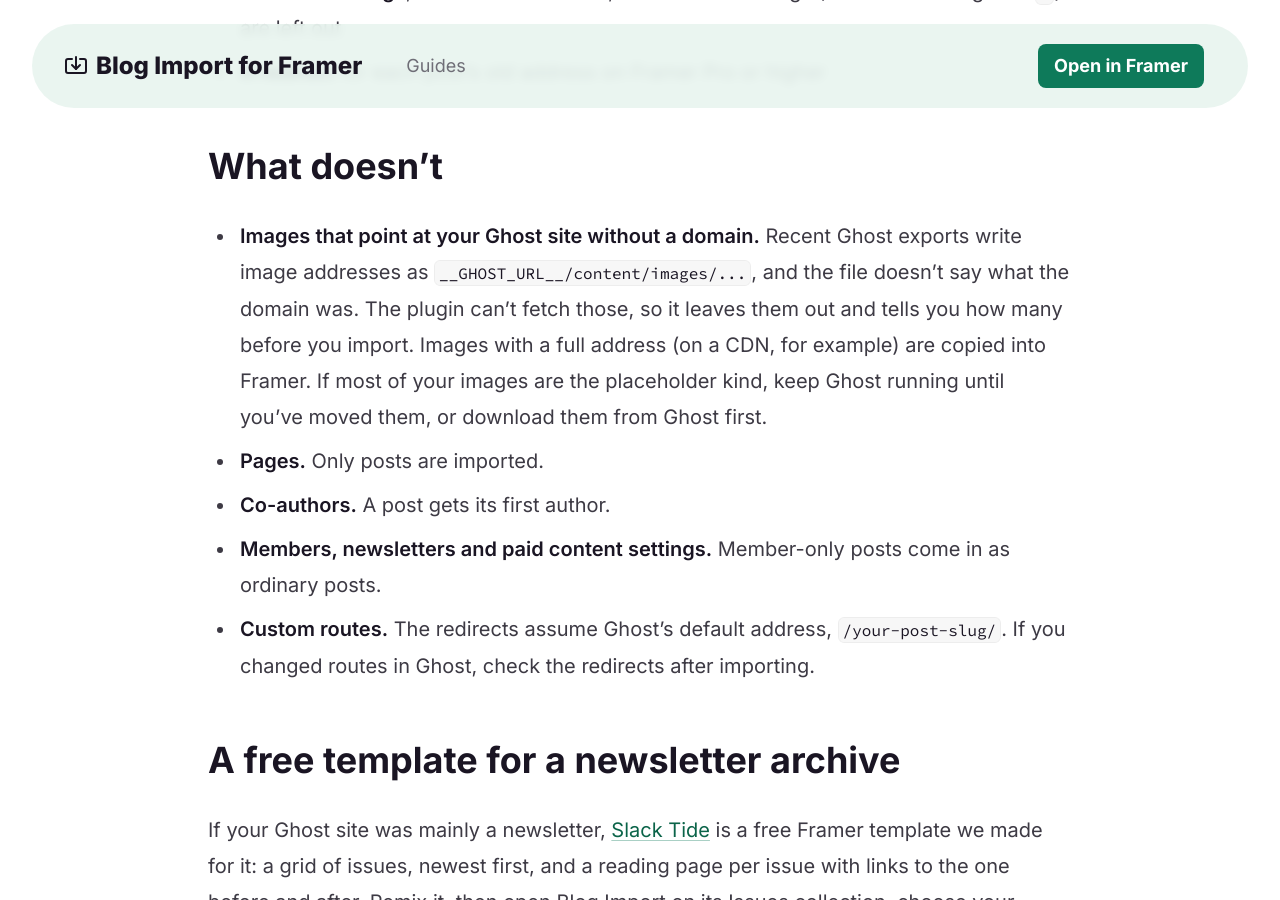
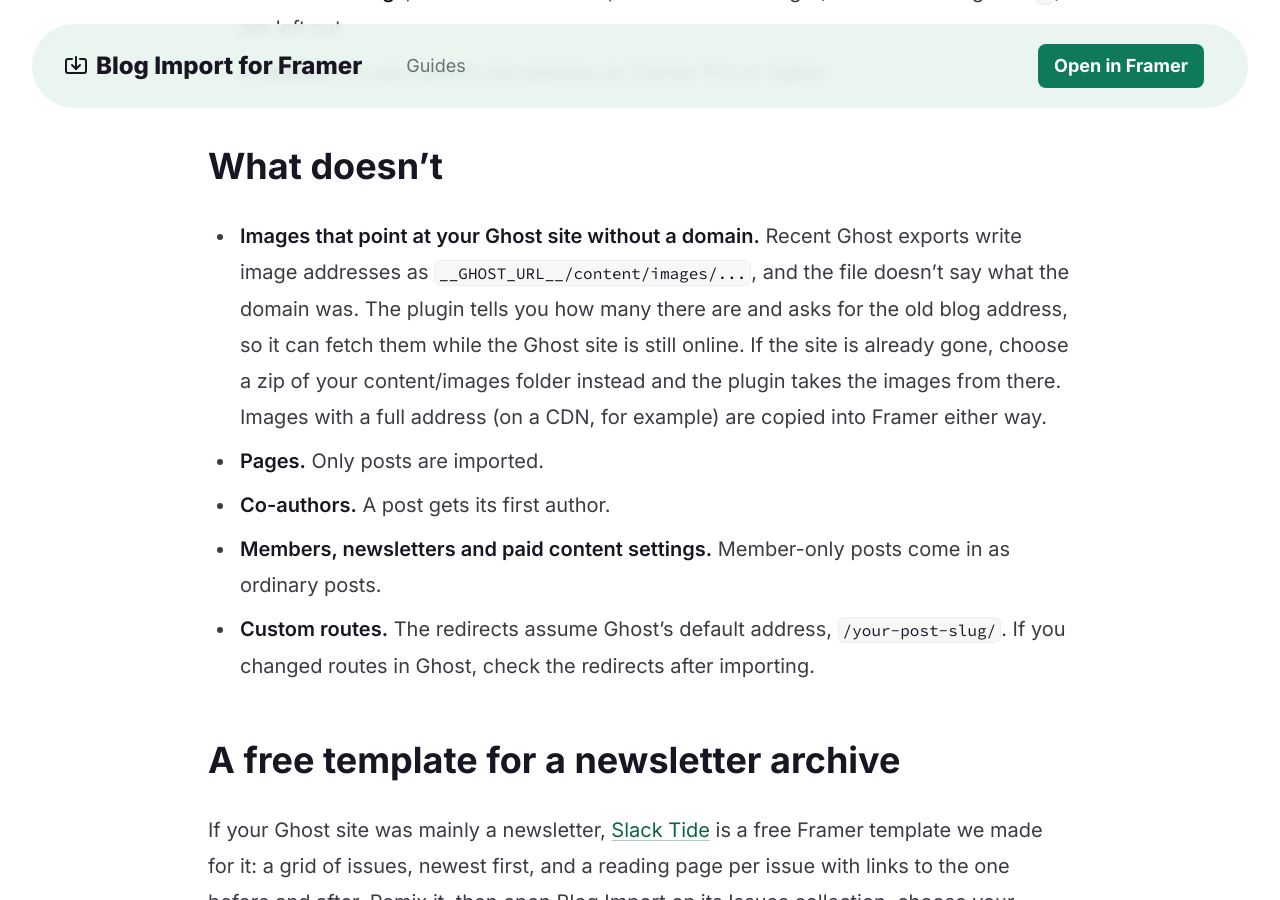
Before and after one commit to keyturnkit/keyturnkit.github.io, a Jekyll site: the page built from guides/ghost-blog-to-framer.md, in a window 1280 px wide and 900 px high, scrolled down 972 px. Built offline with Jekyll 4.4.1, drawn with Linux system fonts in a browser that asks for light colours.

Commit message:
Ghost image claims match Blog Import rc11 (old address or images zip)
Co-Authored-By: Claude Opus 5.5 <noreply@anthropic.com>

```diff
--- a/guides/ghost-blog-to-framer.md
+++ b/guides/ghost-blog-to-framer.md
@@ -26,7 +26,7 @@ With [Blog Import](https://www.framer.com/marketplace/plugins/blog-import-square
 
 ## What doesn't
 
-- **Images that point at your Ghost site without a domain.** Recent Ghost exports write image addresses as `__GHOST_URL__/content/images/...`, and the file doesn't say what the domain was. The plugin can't fetch those, so it leaves them out and tells you how many before you import. Images with a full address (on a CDN, for example) are copied into Framer. If most of your images are the placeholder kind, keep Ghost running until you've moved them, or download them from Ghost first.
+- **Images that point at your Ghost site without a domain.** Recent Ghost exports write image addresses as `__GHOST_URL__/content/images/...`, and the file doesn't say what the domain was. The plugin tells you how many there are and asks for the old blog address, so it can fetch them while the Ghost site is still online. If the site is already gone, choose a zip of your content/images folder instead and the plugin takes the images from there. Images with a full address (on a CDN, for example) are copied into Framer either way.
 - **Pages.** Only posts are imported.
 - **Co-authors.** A post gets its first author.
 - **Members, newsletters and paid content settings.** Member-only posts come in as ordinary posts.
```
Also changed, not shown: guides/client-blog-migration-to-framer.md (+1 -1 lines), guides/framer-blog-import-plugins-compared.md (+1 -1 lines).
